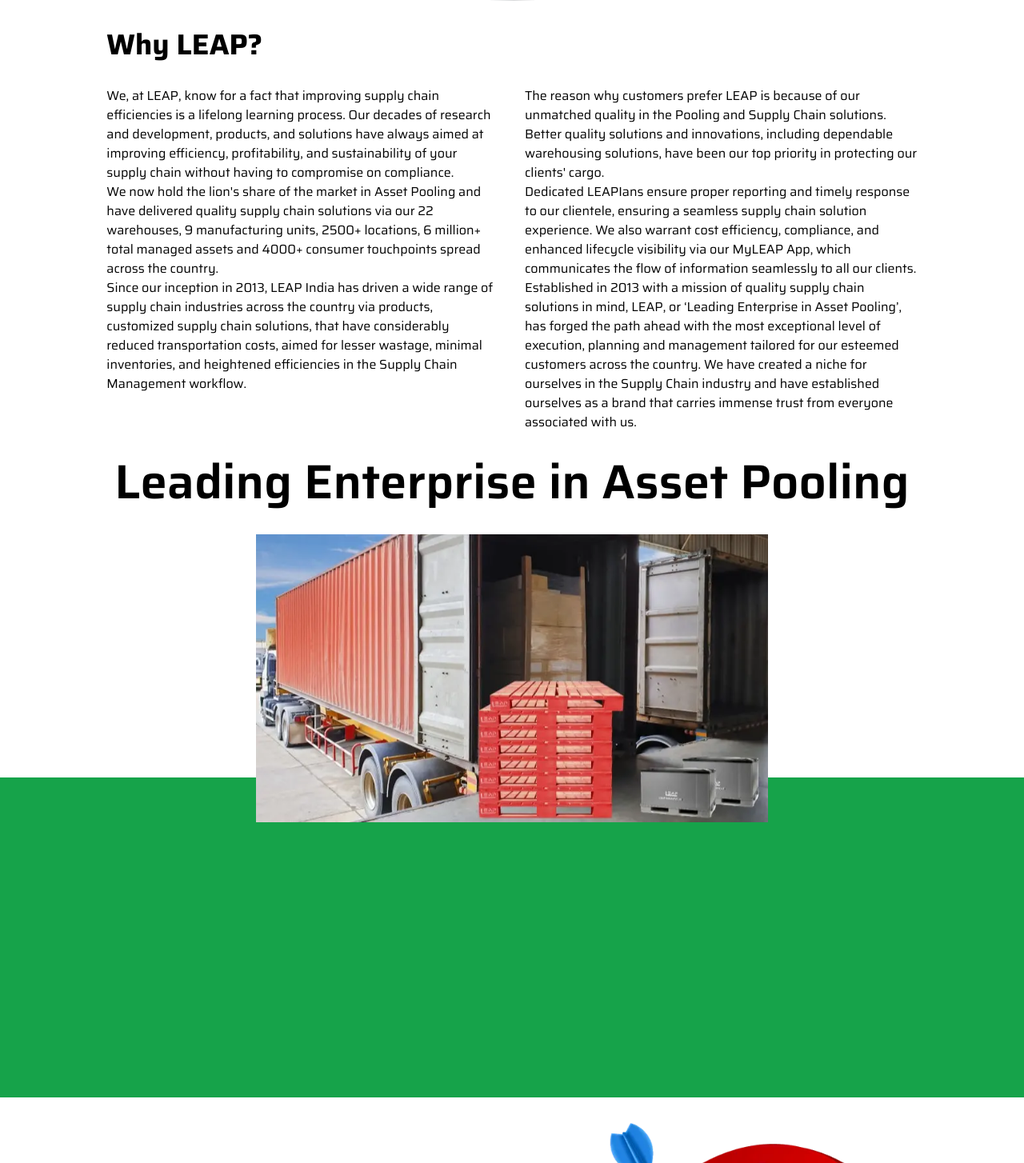
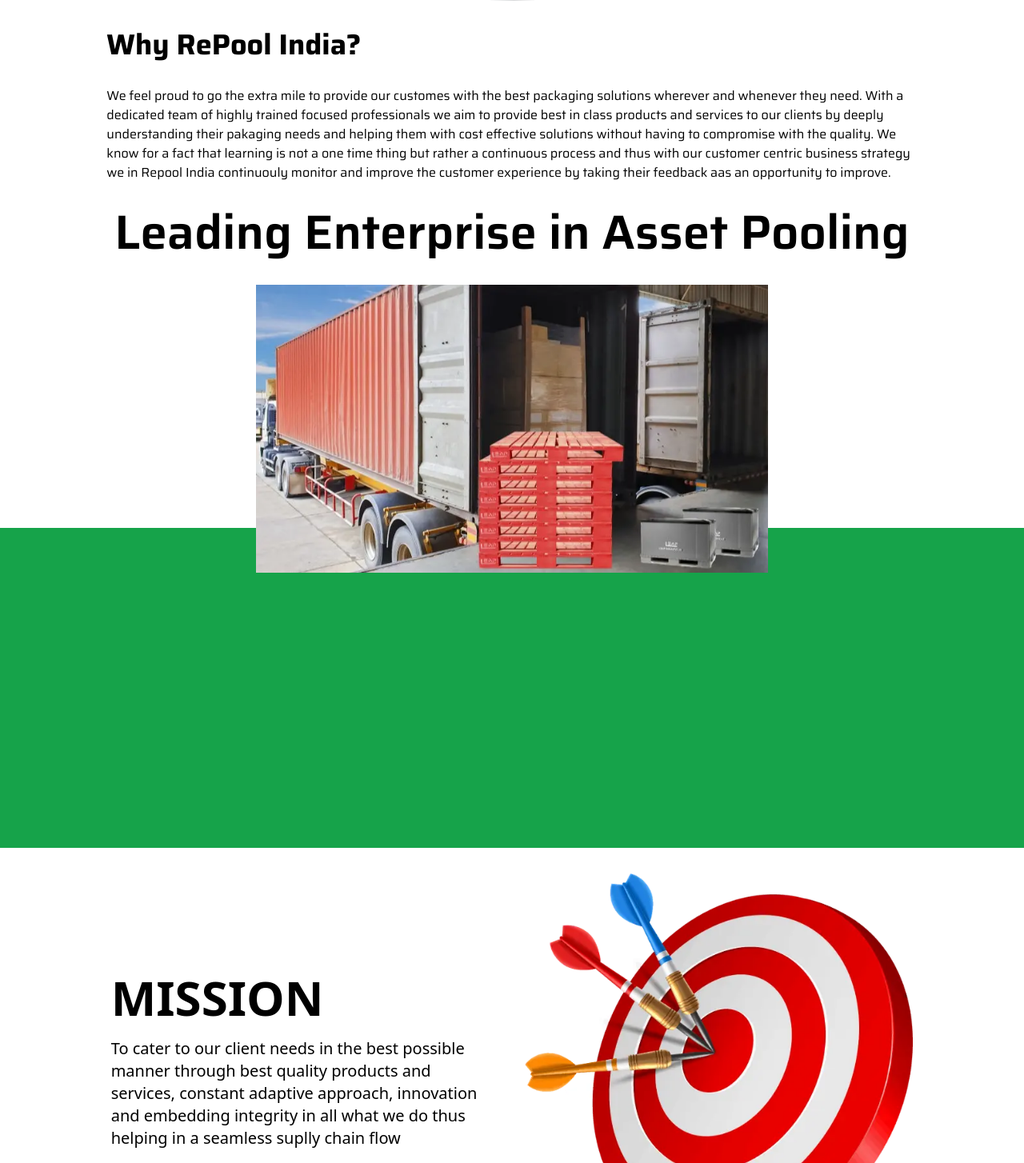
Before and after one commit to VivekKr11/RePool, a React (Vite) app: page /AboutLeap in a window 1280 px wide. Shown: the part 596-2050 px from the top of the page at 80% size. Built offline with nearby package versions, Linux system fonts and the light colour scheme.

Commit message:
contactus

```diff
--- a/src/AboutPage/AboutLeap.jsx
+++ b/src/AboutPage/AboutLeap.jsx
@@ -76,59 +76,23 @@
           </h1>
         </div>
       </div>
-      <div className="bg-white md:p-8 font-saira">
+      <div className="container m-auto bg-white md:p-8 font-saira">
         <div className="w-5/6 mx-auto">
-          <h2 className="text-4xl font-bold mb-8">Why LEAP?</h2>
-          <div className="grid md:grid-cols-2 gap-8">
+          <h2 className="text-4xl font-bold mb-8">Why RePool India?</h2>
+          <div className=" gap-8">
             <div>
               <p>
-                We, at LEAP, know for a fact that improving supply chain
-                efficiencies is a lifelong learning process. Our decades of
-                research and development, products, and solutions have always
-                aimed at improving efficiency, profitability, and sustainability
-                of your supply chain without having to compromise on compliance.
-              </p>
-              <p>
-                We now hold the lion's share of the market in Asset Pooling and
-                have delivered quality supply chain solutions via our 22
-                warehouses, 9 manufacturing units, 2500+ locations, 6 million+
-                total managed assets and 4000+ consumer touchpoints spread
-                across the country.
-              </p>
-              <p>
-                Since our inception in 2013, LEAP India has driven a wide range
-                of supply chain industries across the country via products,
-                customized supply chain solutions, that have considerably
-                reduced transportation costs, aimed for lesser wastage, minimal
-                inventories, and heightened efficiencies in the Supply Chain
-                Management workflow.
-              </p>
-            </div>
-            <div>
-              <p>
-                The reason why customers prefer LEAP is because of our unmatched
-                quality in the Pooling and Supply Chain solutions. Better
-                quality solutions and innovations, including dependable
-                warehousing solutions, have been our top priority in protecting
-                our clients' cargo.
-              </p>
-              <p>
-                Dedicated LEAPIans ensure proper reporting and timely response
-                to our clientele, ensuring a seamless supply chain solution
-                experience. We also warrant cost efficiency, compliance, and
-                enhanced lifecycle visibility via our MyLEAP App, which
-                communicates the flow of information seamlessly to all our
-                clients.
-              </p>
-              <p>
-                Established in 2013 with a mission of quality supply chain
-                solutions in mind, LEAP, or ‘Leading Enterprise in Asset
-                Pooling’, has forged the path ahead with the most exceptional
-                level of execution, planning and management tailored for our
-                esteemed customers across the country. We have created a niche
-                for ourselves in the Supply Chain industry and have established
-                ourselves as a brand that carries immense trust from everyone
-                associated with us.
+                We feel proud to go the extra mile to provide our customes with
+                the best packaging solutions wherever and whenever they need.
+                With a dedicated team of highly trained focused professionals we
+                aim to provide best in class products and services to our
+                clients by deeply understanding their pakaging needs and helping
+                them with cost effective solutions without having to compromise
+                with the quality. We know for a fact that learning is not a one
+                time thing but rather a continuous process and thus with our
+                customer centric business strategy we in Repool India
+                continuouly monitor and improve the customer experience by
+                taking their feedback aas an opportunity to improve.
               </p>
             </div>
           </div>
@@ -158,10 +122,7 @@
             MISSION
           </h1>
           <p className="mt-5 text-lg md:text-xl text-center md:text-left">
-            The purpose of LEAP is to bring a two-way packaging model to the
-            Indian Supply Chain by providing innovative solutions that reduce
-            the operational costs of our clients, thereby increasing shareholder
-            value.
+          To cater to our client needs in the best possible manner through best quality products and services, constant adaptive approach, innovation and embedding integrity in all what we do thus helping in a seamless suplly chain flow
           </p>
         </div>
         <div className="flex justify-center items-center w-full md:w-1/2 md:p-4">
@@ -185,10 +146,8 @@
             VISION
           </h1>
           <p className="mt-5 text-lg md:text-xl text-center md:text-left">
-            The purpose of LEAP is to bring a two-way packaging model to the
-            Indian Supply Chain by providing innovative solutions that reduce
-            the operational costs of our clients, thereby increasing shareholder
-            value.
+            To provide high quality and cost effective packaging solutions and
+            be the best in all what we do.
           </p>
         </div>
       </div>
--- a/src/Components/Navbar.jsx
+++ b/src/Components/Navbar.jsx
@@ -112,12 +112,13 @@
             }}
           >
             <div className="flex gap-1 items-center">
-              <p className="text-gray-800 hover:text-blue-500 cursor-pointer h-full py-6">
-                About
-              </p>
-              <img className="h-3" src="./logo/dropdown.svg" alt="Dropdown" />
+              <NavLink to="/AboutLeap">
+                <p className="text-gray-800 hover:text-blue-500 cursor-pointer h-full py-6">
+                  About
+                </p>
+              </NavLink>
             </div>
-            <div
+            {/* <div
               className={`absolute md:top-16 top-12 left-0 bg-white shadow-lg rounded-lg py-2 z-50 transition-opacity duration-700 ease-in-out transform ${
                 dropdowns.about
                   ? "opacity-100 translate-y-0"
@@ -143,7 +144,7 @@
               <p className="block p-2 w-40 text-gray-800 cursor-pointer">
                 Policies
               </p>
-            </div>
+            </div> */}
           </div>
 
           {/* Services Dropdown */}
@@ -250,13 +251,13 @@
                 className="block border-b border-gray-200 p-3 w-40 text-gray-800 cursor-pointer"
                 onClick={handleMenuItemClick}
               >
-               Metal Trolleys
+                Metal Trolleys
               </p>
               <p
                 className="block border-b border-gray-200 p-3 w-40 text-gray-800 cursor-pointer"
                 onClick={handleMenuItemClick}
               >
-              Others
+                Others
               </p>
             </div>
           </div>
--- a/src/ContactUs/ContactUs.jsx
+++ b/src/ContactUs/ContactUs.jsx
@@ -3,51 +3,56 @@
 const ContactDetails = () => {
   return (
     <>
-      <div className="mt-16 h-screen relative w-full py-16 bg-blue-600">
+      <div className="mt-12 md:mt-16 h-screen relative w-full py-24 bg-blue-600 ">
         {/* Background Image */}
         <div className="absolute inset-0">
           <img
-            src="./AboutUs/Bg.webp"
+            src="./BackgroundImage/gallery8.webp"
             alt="Warehouse"
             className="object-cover w-full h-full opacity-20"
           />
         </div>
 
         {/* Overlay */}
-        <div className="absolute inset-0 bg-black opacity-40"></div>
+        <div className="absolute inset-0 bg-black opacity-50"></div>
 
         {/* Content */}
-        <div className="relative mt-12 z-10 max-w-5xl mx-auto px-6 text-white">
-          <h2 className="text-4xl font-bold uppercase text-center mb-12 font-saira">
-            Get in Touch
+        <div className="relative mt-12 z-10 max-w-4xl mx-auto px-6 text-white">
+          <h2 className="text-sm font-semibold uppercase text-white">
+            Contact Us
           </h2>
+          <h1 className="text-4xl md:text-5xl font-bold mt-4">
+            Your Trusted Container Experts
+          </h1>
+          <p className="text-lg md:text-xl mt-4 max-w-xl">
+            We specialize in providing high-quality containers for storage,
+            transportation, and other industrial needs. Our team of experts is
+            ready to assist you with any inquiries or support.
+          </p>
 
-          <div className="grid grid-cols-1 md:grid-cols-2 gap-8">
-            {/* Phone Section */}
-            <div className="flex flex-col items-center bg-white text-blue-800 p-8 shadow-lg rounded-lg">
-              <div className="text-3xl font-semibold mb-4">Phone</div>
-              <p className="text-lg mb-2"> 8055551110</p>
-              <p className="text-sm text-gray-600">
-                Available Monday to Friday, 9 AM to 6 PM
-              </p>
-            </div>
-
-            {/* Email Section */}
-            <div className="flex flex-col items-center bg-white text-blue-800 p-8 shadow-lg rounded-lg">
-              <div className="text-3xl font-semibold mb-4">Email</div>
-              <p className="text-lg mb-2">rohit@repoolindia.com</p>
-              <p className="text-sm text-gray-600">
-                Feel free to email us with any queries
-              </p>
-            </div>
+          {/* Email Section */}
+          <div className="mt-6 text-white">
+            <p className="font-bold">Email Us: <span className="font-normal">rohit@repoolindia.com</span></p>
+            <p className="text-sm text-gray-300">
+              We're here to answer all your questions and help you find the
+              right solution for your container needs.
+            </p>
           </div>
 
-          {/* Additional Content */}
-          <div className="mt-12 max-w-2xl mx-auto text-center text-white">
-            <p className="text-lg">
-              Whether you have a question about our products, pricing, or
-              anything else, our team is here to help. We provide top-quality
-              containers designed to meet your storage needs.
+          {/* Buttons */}
+          <div className="mt-8 flex space-x-4 justify-center">
+            <button className="bg-green-500 text-white py-3 px-6 rounded-full shadow-lg hover:bg-green-600">
+              Call 8055551110
+            </button>
+
+          </div>
+
+          {/* Additional Section */}
+          <div className="mt-12 text-center">
+            <p className="text-lg md:text-xl max-w-2xl mx-auto">
+              Whether you're looking for storage containers or custom-built
+              solutions, we are here to assist you every step of the way. Contact
+              us for more information!
             </p>
           </div>
         </div>
```
